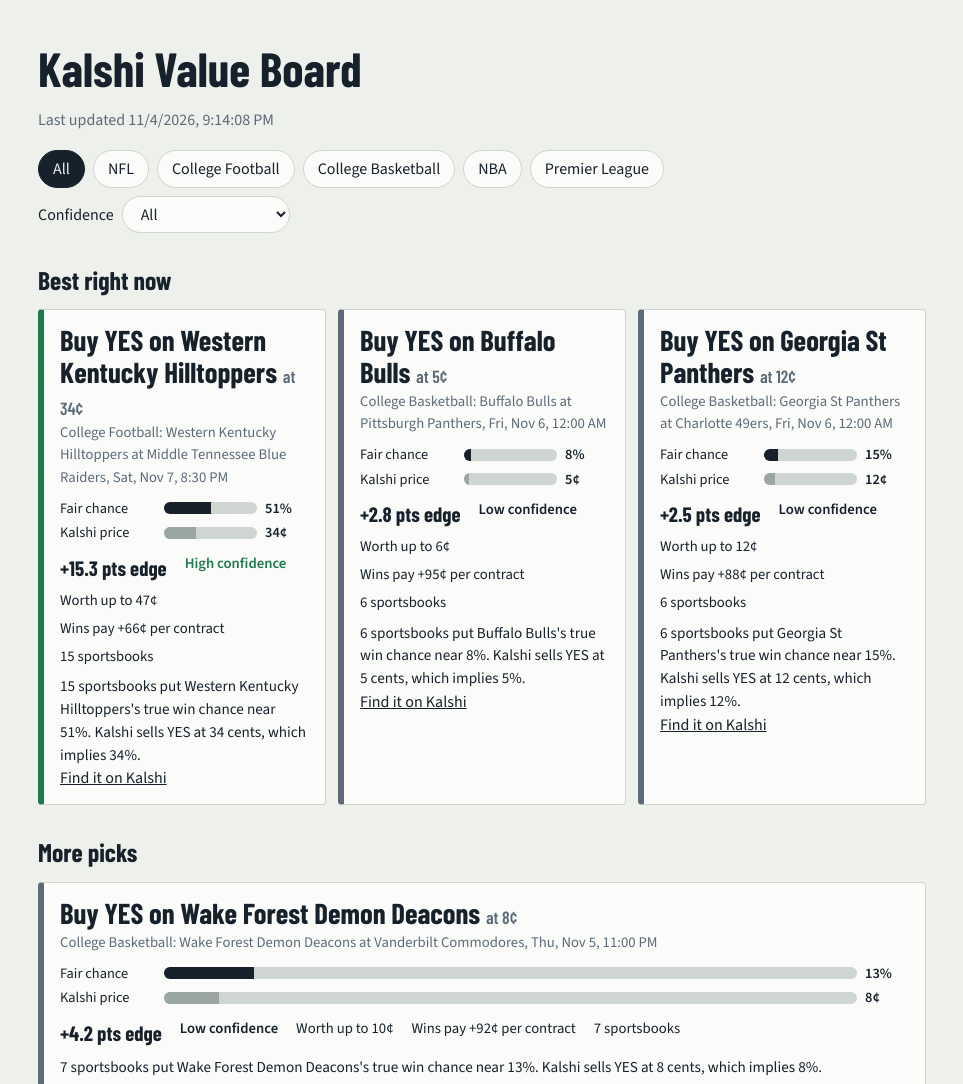
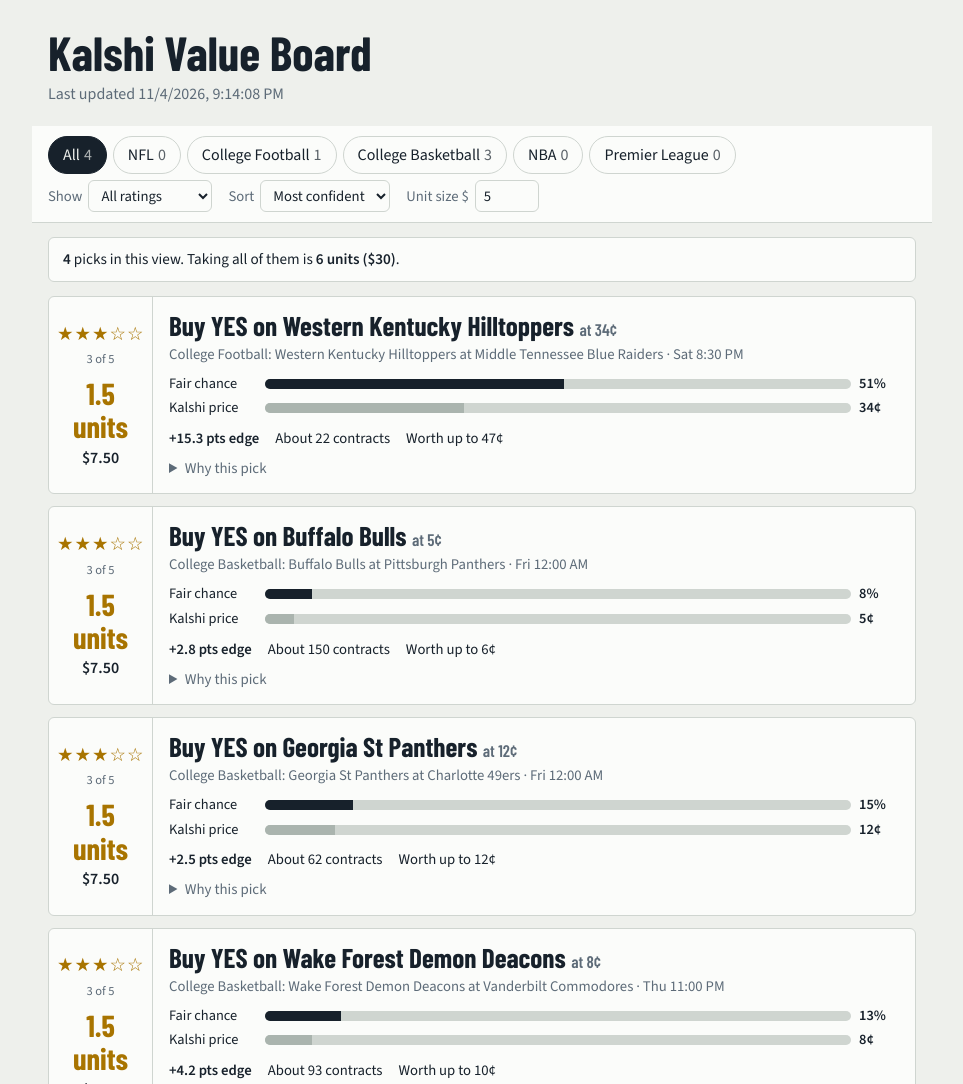
Before and after one commit to c9jbfbzpn2-ctrl/Betting-Model, a plain HTML site: page index.html in a window 1280 px wide. Shown: the top 1084 px of the page, without its empty margins (158-1121 px from the left). Drawn offline with nearby package versions, Linux system fonts and the light colour scheme.

Commit message:
Update index.html

```diff
--- a/index.html
+++ b/index.html
@@ -7,100 +7,161 @@
 <link rel="preconnect" href="https://fonts.googleapis.com">
 <link href="https://fonts.googleapis.com/css2?family=Barlow+Condensed:wght@600;700&family=Source+Sans+3:wght@400;600&display=swap" rel="stylesheet">
 <style>
-:root{--paper:#eef0ec;--ink:#17212b;--muted:#5d6b78;--line:#cfd5d0;--card:#fbfcfa;--high:#1f7a4d;--med:#a87400;--low:#5d6b78;--fair:#17212b;--price:#9aa7a0}
-@media (prefers-color-scheme:dark){:root{--paper:#12181e;--ink:#e8ece9;--muted:#93a0ab;--line:#2a343d;--card:#18212a;--high:#4cc38a;--med:#e0b04a;--low:#93a0ab;--fair:#e8ece9;--price:#4b5963}}
+:root{--paper:#eef0ec;--ink:#17212b;--muted:#5d6b78;--line:#cfd5d0;--card:#fbfcfa;--s5:#14633d;--s4:#1f7a4d;--s3:#a87400;--s2:#7b8794;--s1:#7b8794;--fair:#17212b;--price:#aab4ae;--bar:#fbfcfa}
+@media (prefers-color-scheme:dark){:root{--paper:#12181e;--ink:#e8ece9;--muted:#93a0ab;--line:#2a343d;--card:#18212a;--s5:#5ad69a;--s4:#4cc38a;--s3:#e0b04a;--s2:#93a0ab;--s1:#93a0ab;--fair:#e8ece9;--price:#4b5963;--bar:#12181e}}
 *{box-sizing:border-box}
+html{scroll-behavior:smooth}
 body{margin:0;background:var(--paper);color:var(--ink);font-family:"Source Sans 3",system-ui,sans-serif;line-height:1.5}
-.wrap{max-width:920px;margin:0 auto;padding:32px 16px 64px}
-h1{font-family:"Barlow Condensed",sans-serif;font-size:3rem;margin:0}
-h2{font-family:"Barlow Condensed",sans-serif;font-size:1.6rem;margin:28px 0 10px}
-.sub{color:var(--muted);margin:4px 0 18px}
-.controls{display:flex;flex-wrap:wrap;gap:8px;align-items:center;margin-bottom:8px}
-.controls button,.controls select{font:inherit;padding:6px 14px;border:1px solid var(--line);background:var(--card);color:var(--ink);border-radius:999px;cursor:pointer}
-.controls button[aria-pressed=true]{background:var(--ink);color:var(--paper);border-color:var(--ink)}
-.controls :focus-visible{outline:3px solid var(--med);outline-offset:2px}
-.grid{display:grid;gap:12px}
-.top3{grid-template-columns:repeat(auto-fit,minmax(260px,1fr))}
-.card{background:var(--card);border:1px solid var(--line);border-left:6px solid var(--low);border-radius:4px;padding:14px 16px}
-.card.High{border-left-color:var(--high)}.card.Medium{border-left-color:var(--med)}
-.buy{font-family:"Barlow Condensed",sans-serif;font-size:1.8rem;font-weight:700;line-height:1.1}
-.buy small{font-size:1.1rem;font-weight:600;color:var(--muted)}
-.game{color:var(--muted);font-size:.92rem;margin:2px 0 10px}
-.bars{margin:8px 0}
-.row{display:grid;grid-template-columns:96px 1fr 44px;gap:8px;align-items:center;font-size:.9rem;margin:3px 0}
-.track{height:12px;background:var(--line);border-radius:6px;overflow:hidden}
-.fill{height:100%}
-.fill.fair{background:var(--fair)}.fill.price{background:var(--price)}
-.facts{display:flex;flex-wrap:wrap;gap:6px 18px;margin-top:8px;font-size:.92rem}
-.badge{font-weight:600}.High .badge{color:var(--high)}.Medium .badge{color:var(--med)}
-.edge{font-family:"Barlow Condensed",sans-serif;font-size:1.3rem;font-weight:700}
-.note{margin:8px 0 0;font-size:.95rem}
-.empty{color:var(--muted);padding:20px 0;max-width:60ch}
-.how{background:var(--card);border:1px solid var(--line);border-radius:4px;padding:12px 16px;margin-top:28px;font-size:.92rem;color:var(--muted)}
-.foot{margin-top:20px;color:var(--muted);font-size:.85rem;max-width:64ch}
+.wrap{max-width:900px;margin:0 auto;padding:0 16px 64px}
+header{padding:28px 0 8px}
+h1{font-family:"Barlow Condensed",sans-serif;font-size:3rem;margin:0;line-height:1}
+.sub{color:var(--muted);margin:6px 0 0}
+.bar{position:sticky;top:0;z-index:10;background:var(--bar);border-bottom:1px solid var(--line);margin:12px -16px 0;padding:10px 16px}
+.tabs{display:flex;gap:6px;overflow-x:auto;padding-bottom:6px;scrollbar-width:thin}
+.tabs button{flex:none;font:inherit;padding:6px 14px;border:1px solid var(--line);background:var(--card);color:var(--ink);border-radius:999px;cursor:pointer;white-space:nowrap}
+.tabs button[aria-pressed=true]{background:var(--ink);color:var(--paper);border-color:var(--ink)}
+.tabs .n{opacity:.7;margin-left:4px}
+.tools{display:flex;flex-wrap:wrap;gap:10px 16px;align-items:center;font-size:.92rem;color:var(--muted)}
+.tools label{display:flex;align-items:center;gap:6px}
+.tools select,.tools input{font:inherit;padding:4px 8px;border:1px solid var(--line);background:var(--card);color:var(--ink);border-radius:6px}
+.tools input{width:64px}
+:focus-visible{outline:3px solid var(--s3);outline-offset:2px}
+.summary{margin:14px 0;padding:10px 14px;background:var(--card);border:1px solid var(--line);border-radius:6px;font-size:.95rem}
+.summary b{font-weight:600}
+.day{font-family:"Barlow Condensed",sans-serif;font-size:1.5rem;margin:24px 0 8px}
+.list{display:grid;gap:12px}
+.pick{display:grid;grid-template-columns:104px 1fr;background:var(--card);border:1px solid var(--line);border-radius:6px;overflow:hidden}
+.rate{padding:14px 8px;text-align:center;border-right:1px solid var(--line);display:flex;flex-direction:column;justify-content:center;gap:2px}
+.stars{font-size:1.15rem;letter-spacing:1px}
+.of{font-size:.78rem;color:var(--muted)}
+.units{font-family:"Barlow Condensed",sans-serif;font-size:1.9rem;font-weight:700;line-height:1.1;margin-top:6px}
+.dollars{font-weight:600}
+.s5 .stars,.s5 .units{color:var(--s5)}.s4 .stars,.s4 .units{color:var(--s4)}.s3 .stars,.s3 .units{color:var(--s3)}.s2 .stars,.s1 .stars,.s2 .units,.s1 .units{color:var(--s2)}
+.body{padding:14px 16px}
+.buy{font-family:"Barlow Condensed",sans-serif;font-size:1.7rem;font-weight:700;line-height:1.1}
+.buy small{font-size:1.05rem;font-weight:600;color:var(--muted)}
+.game{color:var(--muted);font-size:.92rem;margin:2px 0 8px}
+.row{display:grid;grid-template-columns:88px 1fr 40px;gap:8px;align-items:center;font-size:.9rem;margin:3px 0}
+.track{height:10px;background:var(--line);border-radius:5px;overflow:hidden}
+.fill{height:100%}.fill.fair{background:var(--fair)}.fill.price{background:var(--price)}
+.facts{display:flex;flex-wrap:wrap;gap:4px 16px;margin-top:8px;font-size:.92rem}
+.facts .edge{font-weight:600}
+details{margin-top:8px;font-size:.93rem}
+summary{cursor:pointer;color:var(--muted)}
+details p{margin:6px 0 0}
+.empty{color:var(--muted);padding:24px 0;max-width:60ch}
+.how{background:var(--card);border:1px solid var(--line);border-radius:6px;padding:12px 16px;margin-top:28px;font-size:.92rem;color:var(--muted)}
+.how p{margin:0 0 6px}
+.foot{margin-top:18px;color:var(--muted);font-size:.85rem;max-width:64ch}
 a{color:inherit}
+@media (max-width:520px){.pick{grid-template-columns:84px 1fr}.buy{font-size:1.45rem}h1{font-size:2.4rem}}
 </style>
 </head>
 <body>
 <div class="wrap">
+  <header>
     <h1>Kalshi Value Board</h1>
     <p class="sub" id="updated">Loading…</p>
-  <div class="controls" id="sports" role="group" aria-label="Filter by sport"></div>
-  <div class="controls">
-    <label for="conf">Confidence</label>
-    <select id="conf"><option value="all">All</option><option value="High">High only</option><option value="HM">High and Medium</option></select>
+  </header>
+  <div class="bar">
+    <div class="tabs" id="tabs" role="group" aria-label="Filter by sport"></div>
+    <div class="tools">
+      <label>Show <select id="min"><option value="1">All ratings</option><option value="3">3 stars and up</option><option value="4">4 stars and up</option></select></label>
+      <label>Sort <select id="sort"><option value="conf">Most confident</option><option value="edge">Biggest edge</option><option value="time">Start time</option></select></label>
+      <label>Unit size $ <input id="unit" type="number" min="1" step="1" value="5" inputmode="decimal"></label>
     </div>
-  <div id="top"></div>
-  <div id="rest"></div>
-  <div class="how"><b>How to read a card.</b> “Buy YES” means buying the contract that pays $1 if that team wins. The dark bar is the win chance the sportsbooks agree on after removing their margin. The light bar is what Kalshi charges. When the dark bar is longer, Kalshi is cheap. “Worth up to” is the highest price that still leaves a small edge after estimated fees.</div>
-  <p class="foot">This compares prices. It does not know who will win, and every contract can lose its full price. Fees shown are estimates, so check the real cost on Kalshi before you buy. Sports contracts may not be available in every state. Only risk what you can afford to lose. If gambling stops being fun, call 1-800-GAMBLER.</p>
+  </div>
+  <div class="summary" id="summary" aria-live="polite"></div>
+  <main id="out"></main>
+  <div class="how">
+    <p><b>Stars (1 to 5)</b> show how solid the price gap looks: how big it is, how many sportsbooks agree, and how easy the contract is to buy at that price. Five stars is not a lock. It means the numbers line up best.</p>
+    <p><b>Units</b> scale with stars: 1 star is half a unit, 2 stars one unit, 3 stars a unit and a half, 4 stars two units, 5 stars three units. The dollar amount uses your unit size above. Taking every pick on a busy day can add up, so the summary shows your total.</p>
+    <p><b>Reading a card.</b> “Buy YES” means buying the contract that pays $1 if that side wins. The dark bar is the win chance the sportsbooks agree on once their margin is removed. The light bar is Kalshi’s price. “Worth up to” is the highest price that still leaves a small edge after estimated fees.</p>
+  </div>
+  <p class="foot">This compares prices. It does not know who will win, and any contract can lose its whole price. Fees are estimates, so check the real cost on Kalshi before you buy. Sports contracts may not be available in every state. Only risk what you can afford to lose. If gambling stops being fun, call 1-800-GAMBLER.</p>
 </div>
 <script>
 const SPORTS=["All","NFL","College Football","College Basketball","NBA","Premier League"];
-let data={picks:[]},sport="All";
+const st={sport:"All",min:1,sort:"conf",unit:5};
+let data={picks:[]};
+try{const u=parseFloat(localStorage.getItem("unit"));if(u>0)st.unit=u}catch(e){}
+document.getElementById("unit").value=st.unit;
+
 const esc=s=>String(s==null?"":s).replace(/[&<>"']/g,c=>({"&":"&amp;","<":"&lt;",">":"&gt;",'"':"&quot;","'":"&#39;"}[c]));
+const money=n=>"$"+(Number.isInteger(n)?n:n.toFixed(2));
+const stars=n=>"★".repeat(n)+"☆".repeat(5-n);
+const fmtUnits=u=>(Number.isInteger(u)?u:u.toFixed(1))+(u===1?" unit":" units");
 
+function dayLabel(iso){
+  const d=new Date(iso),t=new Date(),k=x=>x.toDateString();
+  const tm=new Date(t);tm.setDate(t.getDate()+1);
+  if(k(d)===k(t))return "Today";
+  if(k(d)===k(tm))return "Tomorrow";
+  return d.toLocaleDateString([], {weekday:"long",month:"short",day:"numeric"});
+}
 function card(p){
-  const t=new Date(p.start).toLocaleString([], {weekday:"short",month:"short",day:"numeric",hour:"numeric",minute:"2-digit"});
-  const fair=(p.fair_prob*100).toFixed(0), price=p.price_cents;
-  const profit=100-price;
+  const when=new Date(p.start).toLocaleString([], {weekday:"short",hour:"numeric",minute:"2-digit"});
+  const fair=Math.round(p.fair_prob*100),price=p.price_cents;
+  const dollars=p.units*st.unit,contracts=Math.floor(dollars*100/price);
   const note=p.ai_note||p.reason;
-  return `<article class="card ${esc(p.confidence)}">
+  return `<article class="pick s${p.stars}">
+    <div class="rate" aria-label="Confidence ${p.stars} out of 5">
+      <div class="stars" aria-hidden="true">${stars(p.stars)}</div>
+      <div class="of">${p.stars} of 5</div>
+      <div class="units">${fmtUnits(p.units)}</div>
+      <div class="dollars">${money(dollars)}</div>
+    </div>
+    <div class="body">
       <div class="buy">Buy YES on ${esc(p.side)} <small>at ${price}¢</small></div>
-    <div class="game">${esc(p.sport)}: ${esc(p.game)}, ${esc(t)}</div>
-    <div class="bars">
+      <div class="game">${esc(p.sport)}: ${esc(p.game)} · ${esc(when)}</div>
       <div class="row"><span>Fair chance</span><div class="track"><div class="fill fair" style="width:${fair}%"></div></div><b>${fair}%</b></div>
       <div class="row"><span>Kalshi price</span><div class="track"><div class="fill price" style="width:${price}%"></div></div><b>${price}¢</b></div>
-    </div>
       <div class="facts">
         <span class="edge">+${(p.edge*100).toFixed(1)} pts edge</span>
-      <span class="badge">${esc(p.confidence)} confidence</span>
+        <span>About ${contracts} contracts</span>
         <span>Worth up to ${p.max_price_cents}¢</span>
-      <span>Wins pay +${profit}¢ per contract</span>
-      <span>${p.books_used} sportsbooks</span>
       </div>
-    <p class="note">${esc(note)}</p>
-    <a href="https://kalshi.com/markets/${esc(String(p.series).toLowerCase())}" rel="noopener" target="_blank">Find it on Kalshi</a>
+      <details><summary>Why this pick</summary>
+        <p>${esc(note)}</p>
+        <p>${p.books_used} sportsbooks used. Book disagreement ${(p.book_spread*100).toFixed(1)} pts. <a href="https://kalshi.com/markets/${esc(String(p.series).toLowerCase())}" target="_blank" rel="noopener">Find it on Kalshi</a></p>
+      </details>
+    </div>
   </article>`;
 }
+function tabs(){
+  const base=data.picks.filter(p=>p.stars>=st.min);
+  const el=document.getElementById("tabs");
+  el.innerHTML=SPORTS.map(s=>{
+    const n=s==="All"?base.length:base.filter(p=>p.sport===s).length;
+    return `<button type="button" aria-pressed="${s===st.sport}" data-s="${s}">${s}<span class="n">${n}</span></button>`}).join("");
+  el.querySelectorAll("button").forEach(b=>b.onclick=()=>{st.sport=b.dataset.s;render()});
+}
 function render(){
-  const cf=document.getElementById("conf").value;
-  let rows=data.picks.filter(p=>(sport==="All"||p.sport===sport)&&(cf==="all"||(cf==="High"&&p.confidence==="High")||(cf==="HM"&&p.confidence!=="Low")));
-  const top=document.getElementById("top"),rest=document.getElementById("rest");
-  if(!rows.length){top.innerHTML='<p class="empty">No contracts clear the edge threshold for this selection right now. That is common: most prices are fair. Check back after the next update.</p>';rest.innerHTML="";return}
-  top.innerHTML='<h2>Best right now</h2><div class="grid top3">'+rows.slice(0,3).map(card).join("")+'</div>';
-  rest.innerHTML=rows.length>3?'<h2>More picks</h2><div class="grid">'+rows.slice(3).map(card).join("")+'</div>':"";
+  tabs();
+  let rows=data.picks.filter(p=>(st.sport==="All"||p.sport===st.sport)&&p.stars>=st.min);
+  const by={conf:(a,b)=>b.stars-a.stars||b.score-a.score,edge:(a,b)=>b.edge-a.edge,time:(a,b)=>new Date(a.start)-new Date(b.start)};
+  rows.sort(by[st.sort]);
+  const out=document.getElementById("out"),sum=document.getElementById("summary");
+  if(!rows.length){
+    sum.textContent="";
+    out.innerHTML='<p class="empty">No contracts match this view right now. That is normal: most Kalshi prices are fair, so the board is often short. Try All ratings or another sport, or check back after the next update.</p>';
+    return;
   }
-function chips(){
-  const el=document.getElementById("sports");
-  el.innerHTML=SPORTS.map(s=>`<button type="button" aria-pressed="${s===sport}" data-s="${s}">${s}</button>`).join("");
-  el.querySelectorAll("button").forEach(b=>b.onclick=()=>{sport=b.dataset.s;chips();render()});
+  const units=rows.reduce((a,p)=>a+p.units,0);
+  sum.innerHTML=`<b>${rows.length}</b> pick${rows.length===1?"":"s"} in this view. Taking all of them is <b>${units%1?units.toFixed(1):units} units (${money(units*st.unit)})</b>.`+(units>10?" That is a lot for one day, so consider only the top few.":"");
+  if(st.sort==="time"){
+    let last="",html="";
+    rows.forEach(p=>{const d=dayLabel(p.start);if(d!==last){html+=(last?"</div>":"")+`<h2 class="day">${esc(d)}</h2><div class="list">`;last=d}html+=card(p)});
+    out.innerHTML=html+"</div>";
+  }else out.innerHTML='<div class="list">'+rows.map(card).join("")+"</div>";
 }
-document.getElementById("conf").onchange=render;
+document.getElementById("min").onchange=e=>{st.min=+e.target.value;render()};
+document.getElementById("sort").onchange=e=>{st.sort=e.target.value;render()};
+document.getElementById("unit").oninput=e=>{const v=parseFloat(e.target.value);if(v>0){st.unit=v;try{localStorage.setItem("unit",v)}catch(x){}render()}};
 fetch("picks.json?"+Date.now()).then(r=>r.json()).then(d=>{
-  data=d;
+  data=d;data.picks=(d.picks||[]).map(p=>Object.assign({stars:3,units:1.5},p));
   document.getElementById("updated").textContent=d.updated?"Last updated "+new Date(d.updated).toLocaleString():"No data yet. Run the Update picks workflow.";
-  chips();render();
+  render();
 }).catch(()=>{document.getElementById("updated").textContent="Could not load picks.json."});
 </script>
 </body>
```
Lines whose indentation alone changed are shown as unchanged.
